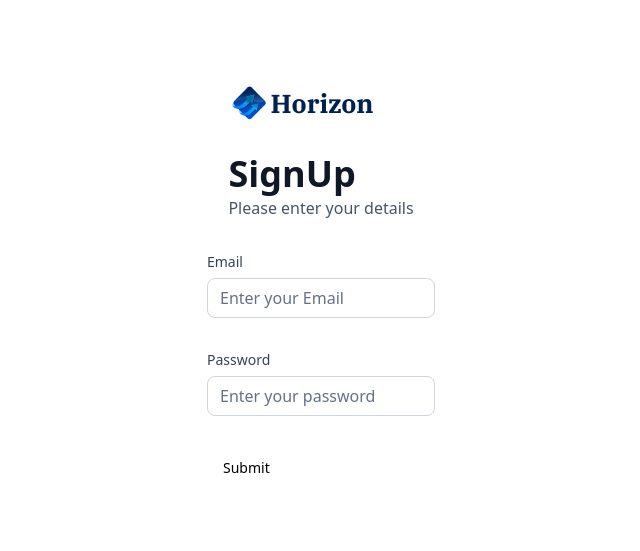
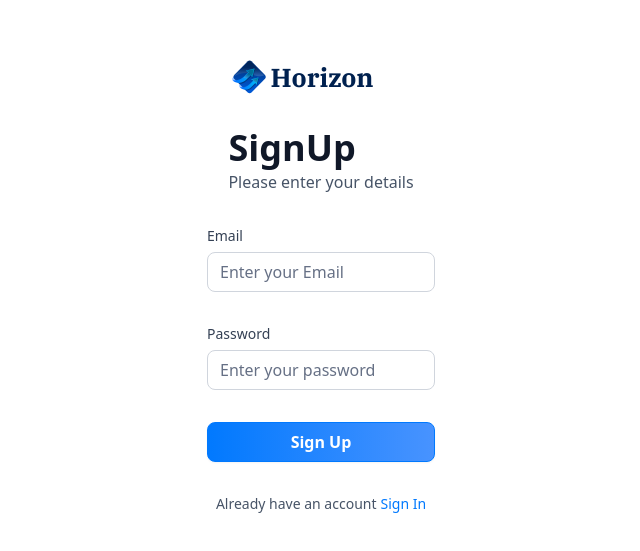
Before and after one commit to Hashirkamilbaig/Habibi-s-Bank, a Next.js app: page /sign-up in a window 1280 px wide. Shown: the part 113-664 px from the top of the page, without its empty margins (319-959 px from the left). Built offline with nearby package versions, Linux system fonts and the light colour scheme.

Commit message:
Completed the button modification by using the isLoading useState and added a footer with link to signIn and signUp accoirding to the need of the form

```diff
--- a/components/AuthForm.tsx
+++ b/components/AuthForm.tsx
@@ -20,11 +20,13 @@
 import { Input } from "@/components/ui/input"
 import CustomInput from './CustomInput'
 import { authFormSchema } from '@/lib/utils'
+import { Loader2 } from 'lucide-react'
 
 
 
 const AuthForm = ({type}: {type : string}) => {
-  const [user, setUser] = useState(null)
+  const [user, setUser] = useState(null);
+  const [isLoading, setIsLoading] = useState(false);
 
   const form = useForm<z.infer<typeof authFormSchema>>({
     resolver: zodResolver(authFormSchema),
@@ -38,7 +40,9 @@
   function onSubmit(values: z.infer<typeof authFormSchema>) {
     // Do something with the form values.
     // ✅ This will be type-safe and validated.
+    setIsLoading(true)
     console.log(values)
+    setIsLoading(false)
   }
 
   return (
@@ -88,10 +92,34 @@
               label="Password"
               placeholder="Enter your password"
               />
-
-              <Button type="submit">Submit</Button>
+              <div className='flex flex-col gap-4'>
+                <Button type="submit" disabled={isLoading} className='form-btn'>
+                  {isLoading ? (
+                    <>
+                    <Loader2 size={20}
+                    className='animate-spin'
+                    /> &nbsp;
+                    Loading...
+                    </>
+                  ) :
+                  type === 'sign-in' ? "Sign In" : "Sign Up"
+                  }
+                </Button>
+              </div>
             </form>
           </Form>
+
+          <footer className='flex justify-center gap-1'>
+            <p className='text-14 font-normal text-gray-600'>
+              {type === 'sign-in'
+              ? "Don't have an account?"
+              : "Already have an account"
+              }
+            </p>
+            <Link href={type === 'sign-in' ? '/sign-up' : '/sign-in'} className='form-link'>
+            {type === 'sign-in' ? 'Sign Up' : 'Sign In'}
+            </Link>
+          </footer>
         </>
       )}
     </section>
```
